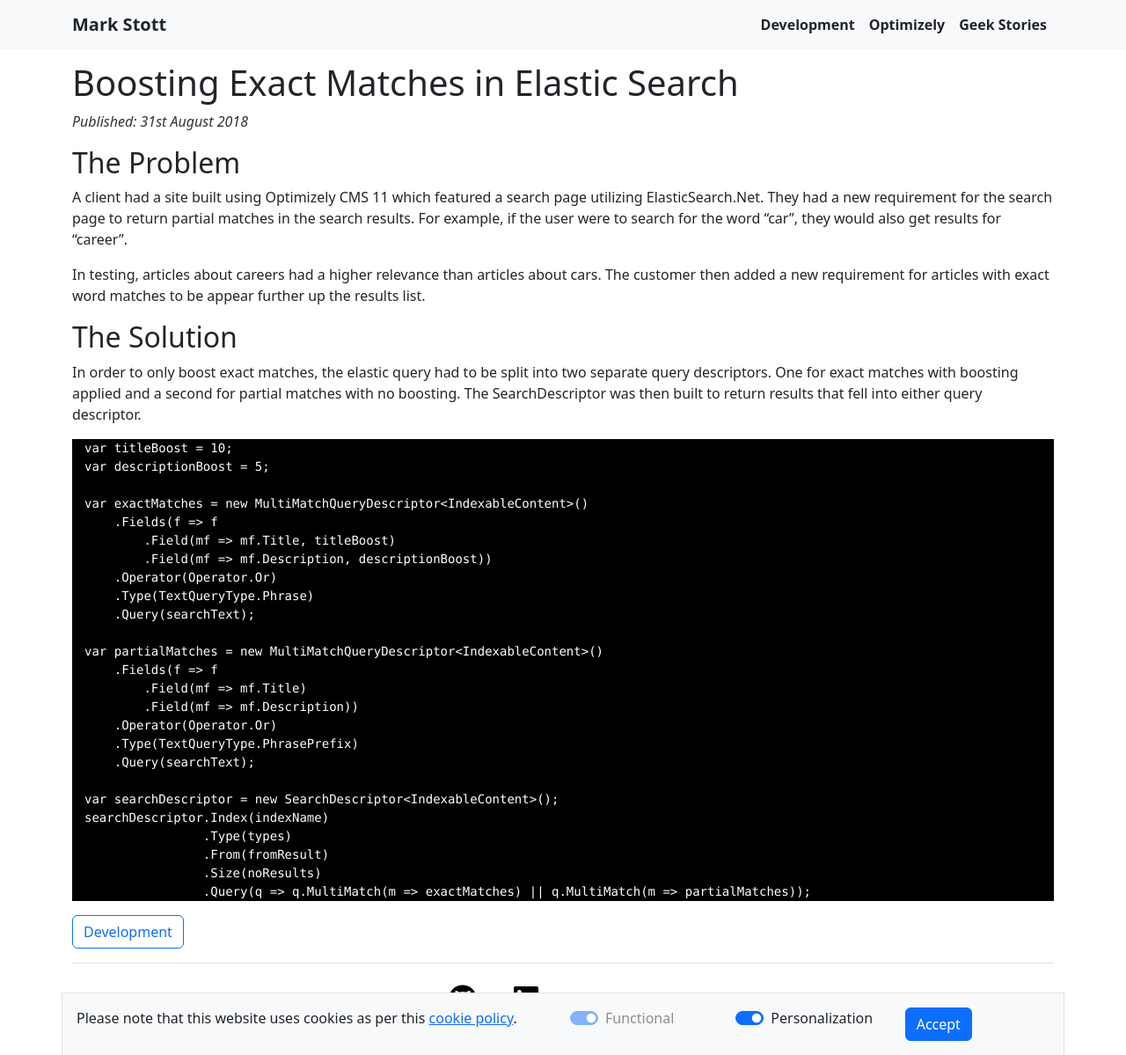
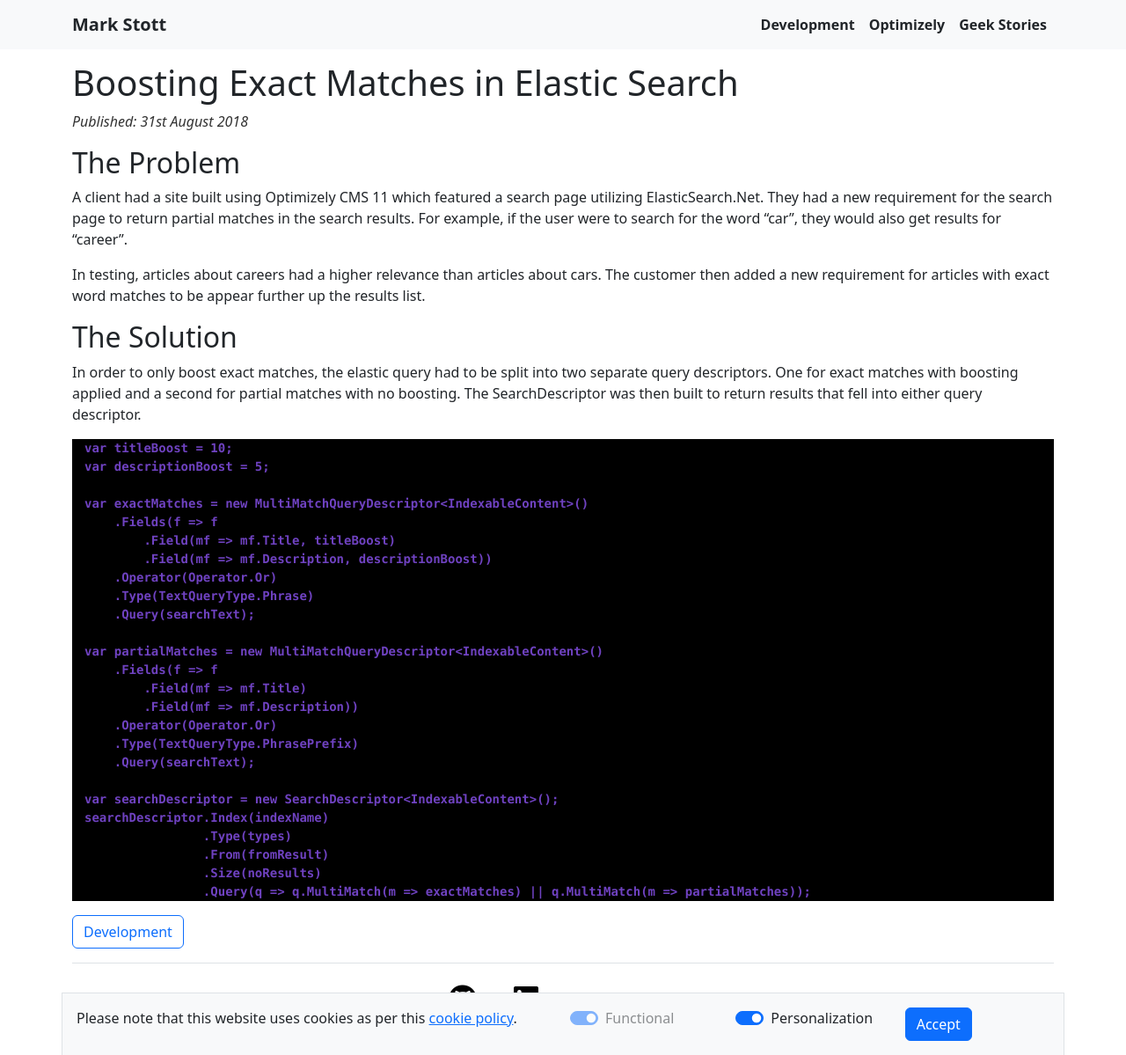
Before and after one commit to GeekInTheNorth/GeekInTheNorth.github.io, a Jekyll site: the page built from _posts/2018-08-31-boosting-exact-matches-in-elastic-search.md, in a window 1280 px wide and 1199 px high. Shown: the whole window at 88% size. Built offline with Jekyll 4.4.1, drawn with Linux system fonts in a browser that asks for light colours.

Commit message:
Update code colour.

```diff
--- a/assets/css/site.css
+++ b/assets/css/site.css
@@ -54,3 +54,8 @@ blockquote {
   background-color: lightgoldenrodyellow;
   padding: 0.8em;
 }
+
+code{
+  color: var(--bs-purple) !important;
+  font-weight: bold;
+}
```
